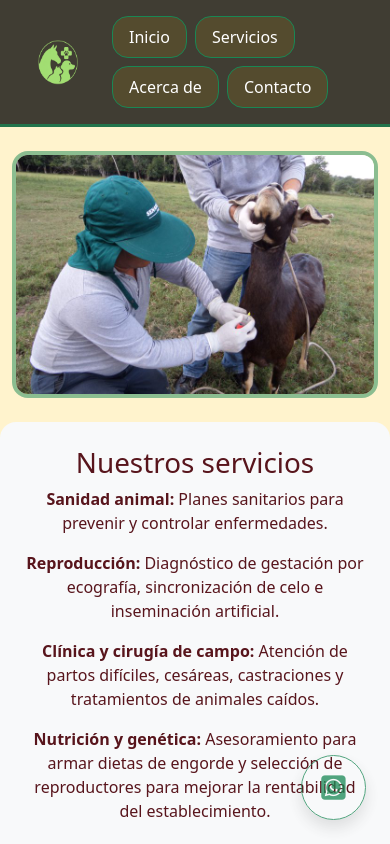
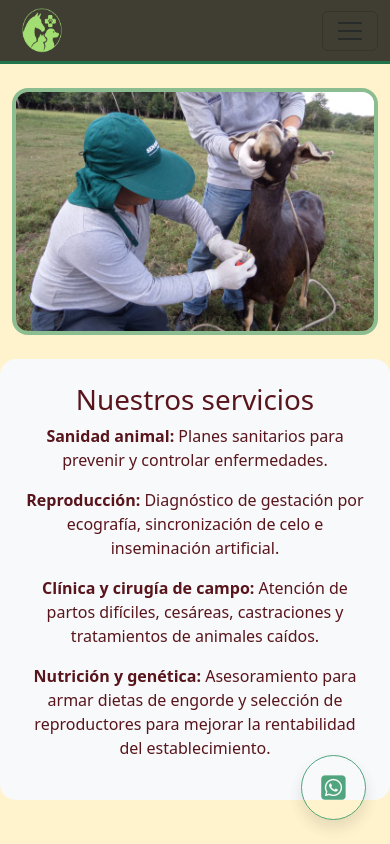
Before and after one commit to Jonhiemi/VeterinariaSegundaEntrega, a plain HTML site: page servicios.html in a window 390 px wide. Shown: the top 844 px of the page. Drawn offline with nearby package versions, Linux system fonts and the light colour scheme.

Commit message:
Update servicios.html

```diff
--- a/servicios.html
+++ b/servicios.html
@@ -10,39 +10,34 @@
 </head>
 <body class="bg-warning-subtle">
   <header class="bg-black bg-opacity-75 border-bottom border-3 border-success border-opacity-75">
+        <nav class="navbar navbar-expand-lg navbar-light">
             <div class="container-fluid">
-      <div class="d-flex align-items-center justify-content-between py-2">
-        <a href="index.html" class="ms-3">
                 <img src="assets/logo.png" alt="logo" width="60" height="45">
-        </a>
-        <button
-        class="navbar-toggler"
-        type="button"
-        data-bs-toggle="collapse"
-        data-bs-target="#menuPrincipal"
-        aria-controls="menuPrincipal"
-        aria-expanded="false"
-        aria-label="Abrir menu">
-        <span class="navbar-toggler-icon"></span>
+                <button class="navbar-toggler" type="button" data-bs-toggle="offcanvas" data-bs-target="#offcanvasDarkNavbar" aria-controls="offcanvasDarkNavbar" aria-label="Toggle navigation"><span class="navbar-toggler-icon"></span>
                 </button>
-        <nav class="navbar navbar-expand-lg navbar-light">
-          <ul class="nav gap-2">
+                <div class="offcanvas offcanvas-end text-bg-dark" tabindex="-1" id="offcanvasDarkNavbar" aria-labelledby="offcanvasDarkNavbarLabel">
+                    <div class="offcanvas-header">
+                        <button type="button" class="btn-close btn-close-white" data-bs-dismiss="offcanvas" aria-label="Close"></button>
+                    </div>
+                    <div class="offcanvas-body">
+                        <ul class="navbar-nav gap-2 justify-content-end flex-grow-1 pe-3">
                             <li class="nav-item">
-              <a class="nav-link active text-white border border-1 border-success bg-warning bg-opacity-10 rounded-4 px-3" href="index.html">Inicio</a>
+                                <a class="nav-link active active text-white border border-1 border-success bg-warning bg-opacity-10 rounded-4 px-3" aria-current="page" href="index.html">Inicio</a>
                             </li>
                             <li class="nav-item">
-              <a class="nav-link text-white border border-1 border-success bg-warning bg-opacity-10 rounded-4 px-3" href="servicios.html">Servicios</a>
+                                <a class="nav-link active text-white border border-1 border-success bg-warning bg-opacity-10 rounded-4 px-3" href="#">Servicios</a>
                             </li>
                             <li class="nav-item">
-              <a class="nav-link text-white border border-1 border-success bg-warning bg-opacity-10 rounded-4 px-3" href="institucional.html">Acerca de</a>
+                                <a class="nav-link active text-white border border-1 border-success bg-warning bg-opacity-10 rounded-4 px-3" href="#">Acerca de</a>
                             </li>
                             <li class="nav-item">
-              <a class="nav-link text-white border border-1 border-success bg-warning bg-opacity-10 rounded-4 px-3" href="contacto.html">Contacto</a>
+                                <a class="nav-link active text-white border border-1 border-success bg-warning bg-opacity-10 rounded-4 px-3" href="#">Contacto</a>
                             </li>
                         </ul>
-        </nav>
                     </div>
                 </div>
+            </div>
+        </nav>
     </header>
   <main class="container text-center py-4">
     <div class="row mb-4">
```
Lines whose indentation alone changed are shown as unchanged.
